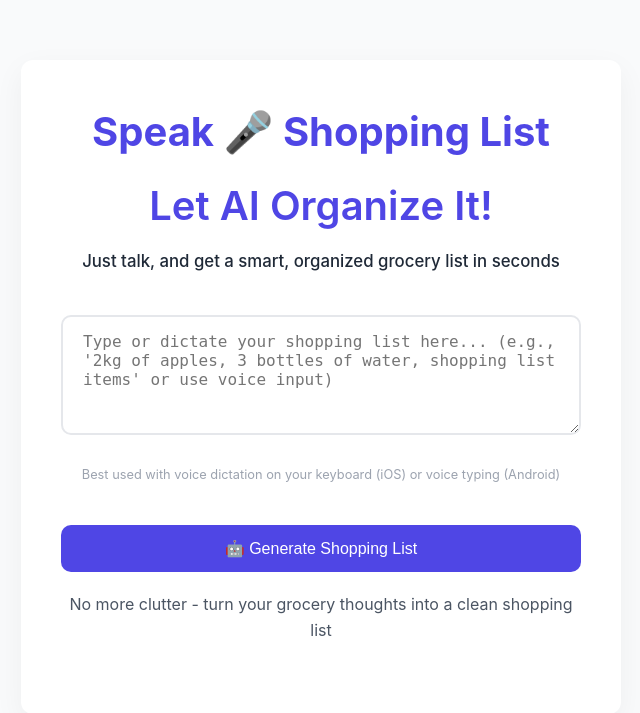
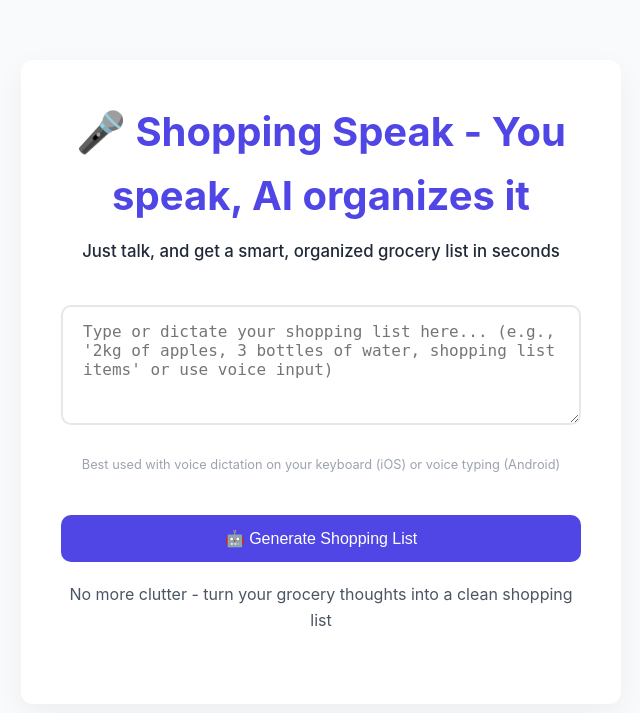
Before and after one commit to SMFloris/listlingo, a Flask app: page / in a window 1280 px wide. Shown: the top 713 px of the page, without its empty margins (319-959 px from the left). Run offline with Flask 3, Linux system fonts and the light colour scheme.

Commit message:
fix: update header text to match current template

```diff
--- a/templates/index.html
+++ b/templates/index.html
@@ -144,7 +144,7 @@
 <body>
   <div class="container">
     <header>
-      <h1>Speak 🎤 Shopping List<br><span class="emphasize">Let AI Organize It!</span></h1>
+      <h1>🎤 Shopping Speak - You speak, AI organizes it</h1>
       <p style="font-size: 1.05rem; color: #1F2937; font-weight: 500;">Just talk, and get a smart, organized grocery list in seconds</p>
     </header>
 
```
